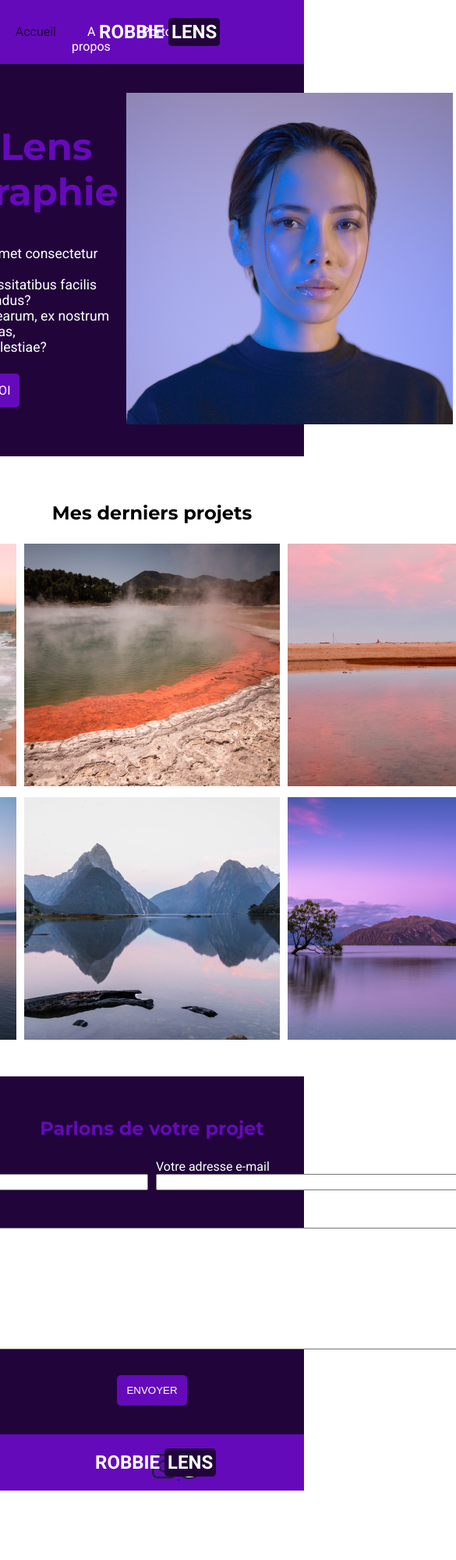
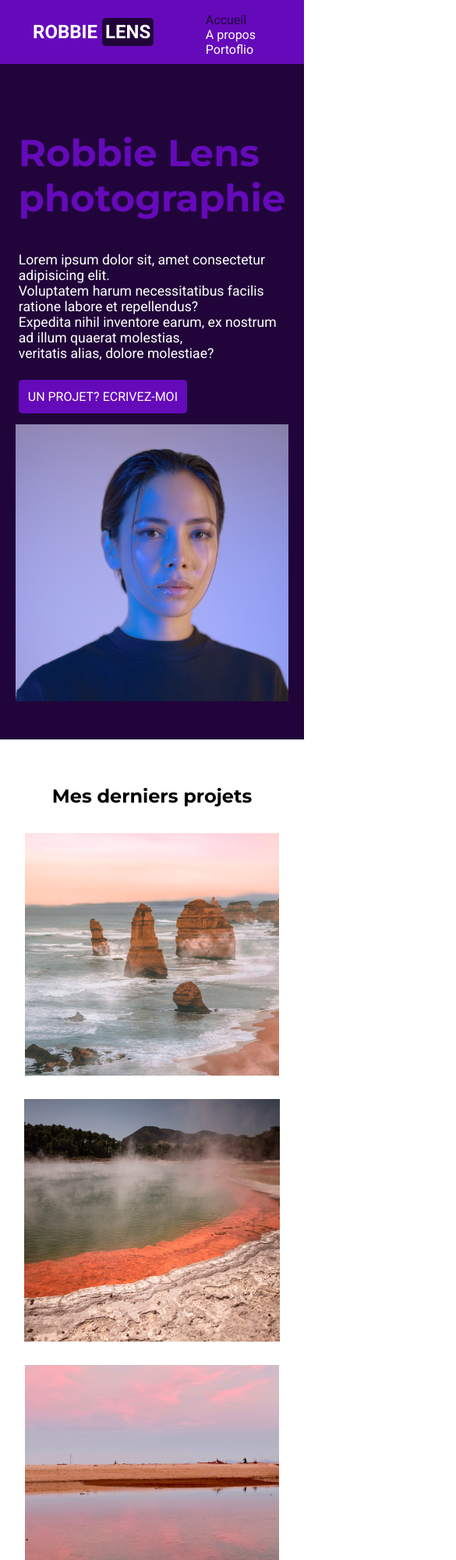
Before and after one commit to fullstackdev225/robbie-lens, a plain HTML site: page index.html in a window 390 px wide. Shown: the top 2000 px of the page at 78% size, 585 px wide, since content can reach past the window. Before the commit the page ends 1911 px from the top, so only its background shows below. Drawn offline with Linux system fonts and the light colour scheme.

Commit message:
Réalisation du responsive design : Affichage sur mobile

```diff
--- a/css/footer.css
+++ b/css/footer.css
@@ -28,3 +28,15 @@
     margin-top: -25px;
     margin-right: 100px;
 }
+
+/* responsive design */
+
+@media screen and (max-width: 768px) {
+    .footer .footer-icon{
+        margin-left: 15px;
+    }
+
+    .footer .footer-social{
+        margin-right: 15px;
+    }
+}
--- a/css/header.css
+++ b/css/header.css
@@ -51,3 +51,20 @@
 .header .menu-link:hover{
     color: rgb(33, 5, 58);
 }
+
+/* responsive design */
+
+@media screen and (max-width: 768px) {
+    .header .header-icon{
+        margin-left: 15px;
+    }
+
+    .header .menu{
+        margin-right: 15px;
+        margin-top: -55px;
+    }
+
+    .header ul{
+        flex-direction: column;
+    }
+}
--- a/css/index.css
+++ b/css/index.css
@@ -86,3 +86,52 @@
 .form-section textarea:focus{
     border: 2px solid rgb(101, 10, 186);
 }
+
+/* responsive design */
+
+@media screen and (max-width: 768px) {
+    /* hero section */
+
+    .hero-section .row{
+        flex-direction: column;
+        align-items: center;
+    }
+
+    .hero-section .col{
+        margin: 8px;
+    }
+
+    .hero-section img{
+        width: 350px;
+    }
+
+    /* project section */
+
+    .project-section .row{
+        flex-direction: column;
+        align-items: center;
+    }
+
+    .project-section .col{
+        margin: 8px;
+    }
+
+    /* form section */
+
+    .form-section .row{
+        flex-direction: column;
+        align-items: center;
+    }
+
+    .form-section .col{
+        margin: 8px;
+    }
+
+    .form-section input{
+        width: 300px;
+    }
+
+    .form-section textarea{
+        width: 300px;
+    }
+}
```
Also changed, not shown: css/about.css (+19 -0 lines), css/portfolio.css (+36 -0 lines).
